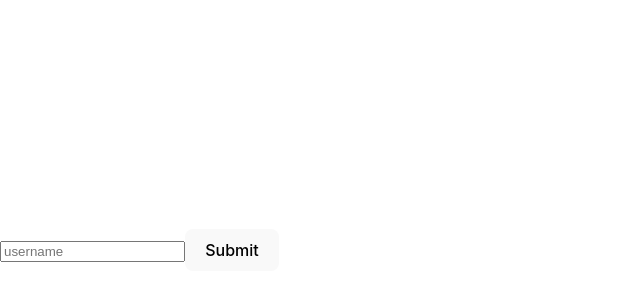
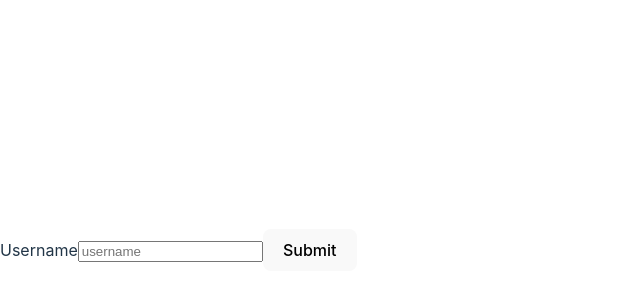
Before and after one commit to asimtimsina/Udemy_fullstack, a React (Vite) app in the folder first-react-project/: page / in a window 1280 px wide. Shown: the part 150-450 px from the top of the page, without its empty margins (0-640 px from the left). Built offline with nearby package versions, Linux system fonts and the light colour scheme.

Commit message:
656. The htmlFor Property

```diff
--- a/first-react-project/src/Username.jsx
+++ b/first-react-project/src/Username.jsx
@@ -11,7 +11,8 @@ export default function Username() {
 
     return (
         <div>
-            <input type="text" placeholder="username" value={username} onChange={updateUsername} />
+            <label htmlFor="username">Username</label>
+            <input id="username" type="text" placeholder="username" value={username} onChange={updateUsername} />
             <button>Submit</button>
         </div>
     )
```
Also changed, not shown: first-react-project/notes.txt.
